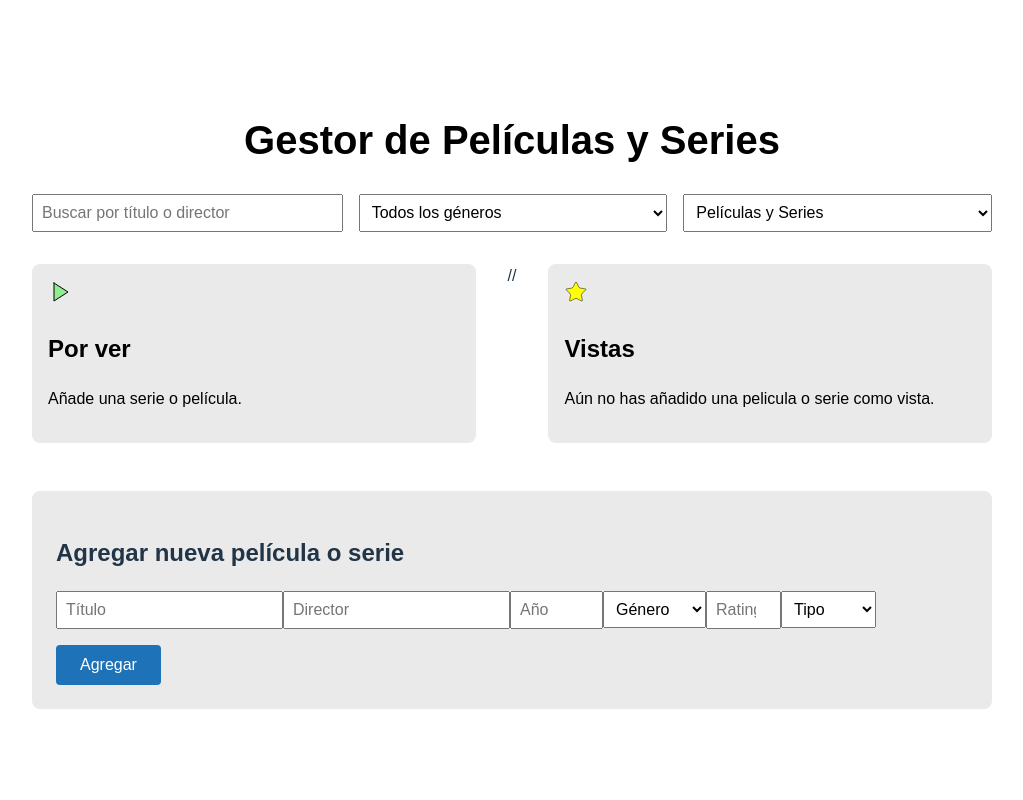
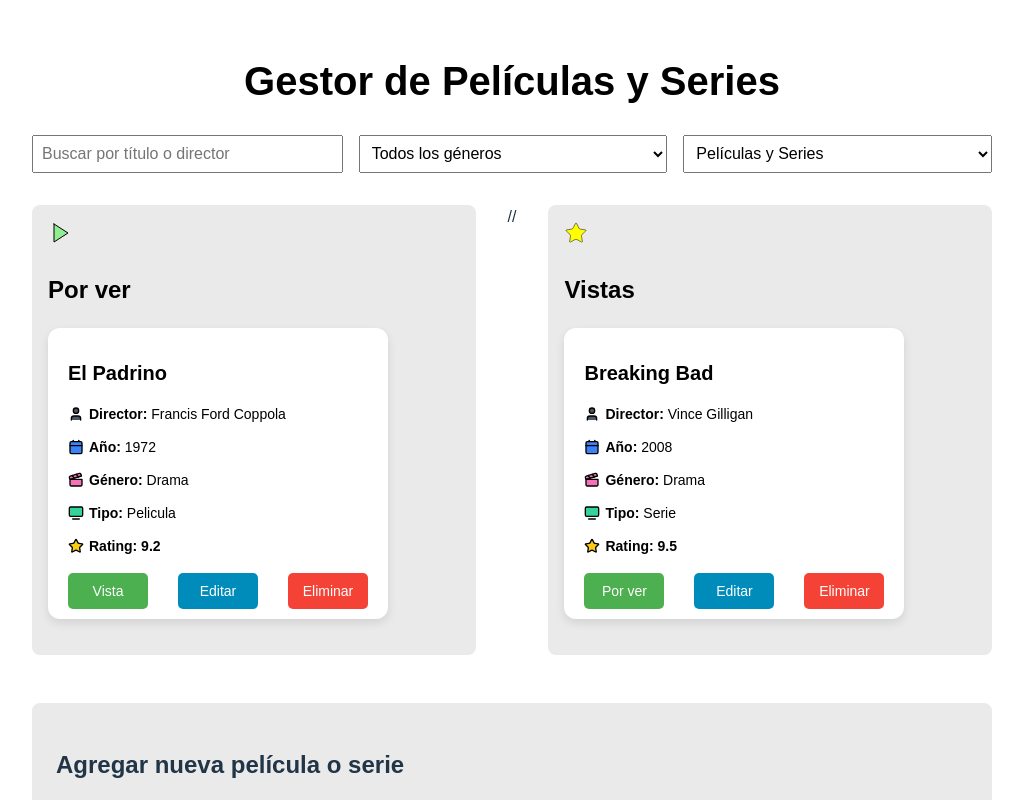
Before and after one commit to psantueno/group9-tp2-react, a React (Vite) app: page / in a window 1280 px wide. Shown: the top 800 px of the page, without its empty margins (0-1023 px from the left). Built offline with nearby package versions, Linux system fonts and the light colour scheme.

Commit message:
Se agrega una serie vista y una peli por ver por defecto en localStorage

```diff
--- a/src/components/ItemCard/ItemCard.css
+++ b/src/components/ItemCard/ItemCard.css
@@ -20,14 +20,9 @@
     align-items: center;
 }
 
-.item-card p {
+.item-info p {
     margin: 6px 0;
     font-size: 14px;
-}
-
-.item-rating {
-    font-size: 16px;
-    font-weight: bold;
 }
 
 .item-options{
--- a/src/components/ItemCard/ItemCard.jsx
+++ b/src/components/ItemCard/ItemCard.jsx
@@ -28,7 +28,7 @@ const ItemCard = ({ titulo, director, anio, genero, tipo, rating, onStateChange,
             </div>
             <div className="item-info">
                 <Star size="16" fill="#facc15"></Star>
-                <p className="item-rating">Rating:{rating}</p>
+                <p className="item-rating"><strong>Rating: {rating}</strong></p>
             </div>
             <div className="item-options">
                 {watched
--- a/src/pages/Home/Home.jsx
+++ b/src/pages/Home/Home.jsx
@@ -10,6 +10,25 @@ const titlePage = "Gestor de Películas y Series";
 
 export const Home = () => {
     //localStorage.clear();
+    const defaultMovie = {
+        titulo: "El Padrino",
+        director: "Francis Ford Coppola",
+        anio: 1972,
+        genero: "Drama",
+        rating: 9.2,
+        tipo: "Pelicula"
+    }
+    const defualtSerie = {
+        titulo: "Breaking Bad",
+        director: "Vince Gilligan",
+        anio: 2008,
+        genero: "Drama",
+        rating: 9.5,
+        tipo: "Serie"
+    }
+    localStorage.setItem('toWatchList', JSON.stringify([defaultMovie]));
+    localStorage.setItem('watchedList', JSON.stringify([defualtSerie]));
+
     const [search, setSearch] = useState('');
 
     const [toWatchList, setToWatchList] = useState(JSON.parse(localStorage.getItem('toWatchList')) || []);
```
